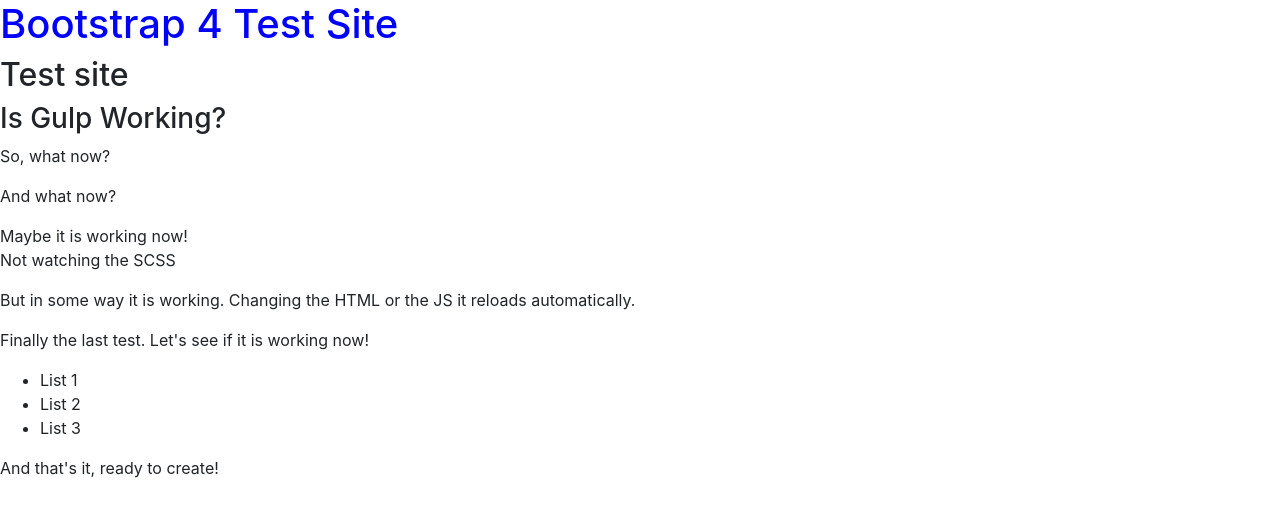
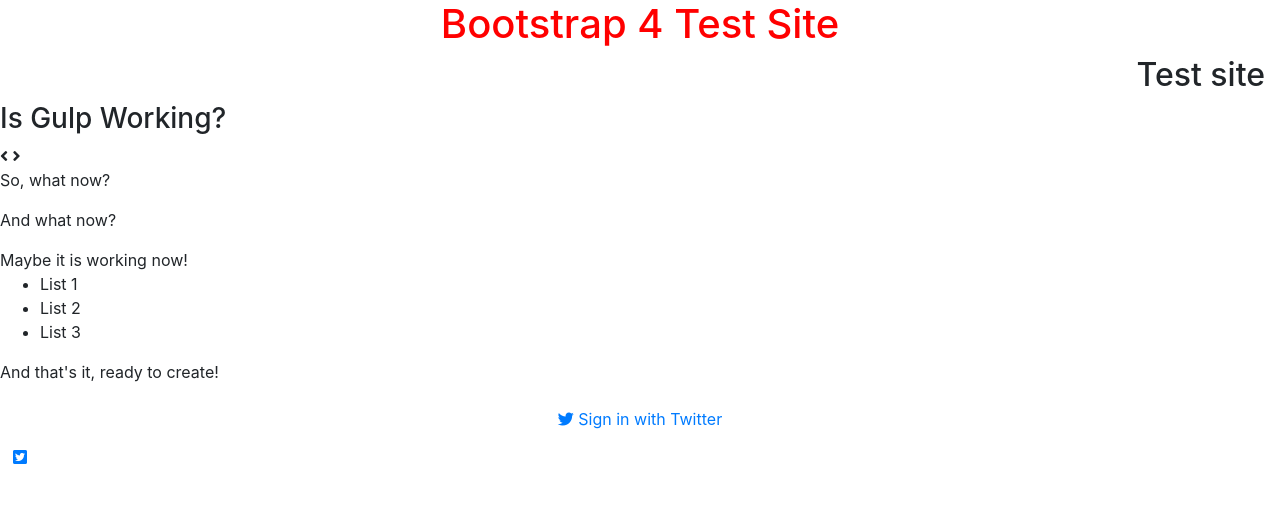
Before and after one commit to betocostadev/BS4_Tests, a website: page index.html in a window 1280 px wide. Drawn offline with nearby package versions, Linux system fonts and the light colour scheme.

Commit message:
changed for online bs4

```diff
--- a/css/styles.scss
+++ b/css/styles.scss
@@ -1,39 +1,27 @@
+body {
+  background-color: LightSalmon;
+}
+
+header {
+  background-color: SandyBrown;
+}
+
 h1 {
-  color: red;
-  font-size: 4rem;
-  &:hover {
-    color: blue;
-  }
+  color: darkgreen;
+  font-size: 3rem;
 }
 
 h2 {
-  font-size: 3rem;
-  background-color: lightblue;
-  &:hover {
-    background-color: blue;
-  }
-}
-
-h3 {
-  font-size: 2rem;
-  color: darkblue;
-}
-
-h4 {
-  color:darkgoldenrod;
+  font-size: 2.2rem;
+  color: darkolivegreen;
+  // &:hover {
+  //   background-color: blue;
+  // }
 }
 
 p {
-  font-size: 1.3rem;
-  margin: 2rem;
-  color: darkgoldenrod;
-  font-weight: bold;
-}
-
-span {
-  font-size: 1rem;
-  font-weight: bold;
-  font-style: italic;
+  font-size: 1.2rem;
+  line-height: 1.3rem;
 }
 
 ul {
@@ -42,9 +30,10 @@
   }
 }
 
-nav {
-  margin: 1rem;
+i {
+  font-size: 2.5rem;
 }
+
 // Fuck
 // Anything? What now?
 // Fuck it!
--- a/index.html
+++ b/index.html
@@ -4,35 +4,48 @@
   <meta charset="UTF-8">
   <meta name="viewport" content="width=device-width, initial-scale=1.0, shrink-to-fit=no">
   <meta http-equiv="X-UA-Compatible" content="ie=edge">
+
   <!-- Bootstrap CSS -->
-  <link rel="stylesheet" href="node_modules/bootstrap/dist/css/bootstrap.min.css">
-  <link rel="stylesheet" href="node_modules/font-awesome/css/font-awesome.min.css">
-  <link rel="stylesheet" href="node_modules/bootstrap-social/bootstrap-social.css">
+  <link rel="stylesheet" href="https://stackpath.bootstrapcdn.com/bootstrap/4.1.3/css/bootstrap.min.css" integrity="sha384-MCw98/SFnGE8fJT3GXwEOngsV7Zt27NXFoaoApmYm81iuXoPkFOJwJ8ERdknLPMO" crossorigin="anonymous">
+  <link rel="stylesheet" href="https://use.fontawesome.com/releases/v5.6.1/css/solid.css" integrity="sha384-aj0h5DVQ8jfwc8DA7JiM+Dysv7z+qYrFYZR+Qd/TwnmpDI6UaB3GJRRTdY8jYGS4" crossorigin="anonymous">
+  <link rel="stylesheet" href="https://use.fontawesome.com/releases/v5.6.1/css/brands.css" integrity="sha384-whKHCkwP9f4MyD1vda26+XRyEg2zkyZezur14Kxc784RxUU1E7HvWVYj9EoJnUV7" crossorigin="anonymous">
+  <link rel="stylesheet" href="https://use.fontawesome.com/releases/v5.6.1/css/fontawesome.css" integrity="sha384-WK8BzK0mpgOdhCxq86nInFqSWLzR5UAsNg0MGX9aDaIIrFWQ38dGdhwnNCAoXFxL" crossorigin="anonymous">
   <link rel="stylesheet" href="css/styles.css">
 
   <title>BS4 Tests</title>
 </head>
 <body>
   <main>
-    <h1>Bootstrap 4 Test Site</h1>
-    <h2>Test site</h2>
+    <header class="container-fluid">
+      <h1 class="text-center">Bootstrap 4 Test Site</h1>
+      <h2 class="text-right">Test site</h2>
+    </header>
+
     <h3>Is Gulp Working?</h3>
+    <i class="fas fa-angle-left"></i>
+    <i class="fas fa-angle-right"></i>
     <p>So, what now?</p>
     <p>And what now?</p><span> Maybe it is working now!</span>
-    <p>Not watching the SCSS</p>
-    <p>But in some way it is working. Changing the HTML or the JS it reloads automatically.</p>
-    <p>Finally the last test. Let's see if it is working now!</p>
     <ul>
       <li>List 1</li>
       <li>List 2</li>
       <li>List 3</li>
     </ul>
     <p>And that's it, ready to create!</p>
+
+    <a class="btn btn-block btn-social btn-twitter" href="#">
+      <i class="fab fa-twitter"></i> Sign in with Twitter
+    </a>
+    <a class="btn btn-social-icon btn-twitter" href="http://twitter.com">
+      <i class="fab fa-twitter-square"></i>
+    </a>
+
   </main>
-  	<!-- jQuery first, then Popper.js, then Bootstrap JS. -->
-	<script src="node_modules/jquery/dist/jquery.slim.min.js"></script>
-	<script src="node_modules/popper.js/dist/umd/popper.min.js"></script>
-  <script src="node_modules/bootstrap/dist/js/bootstrap.min.js"></script>
+
+    <!-- jQuery first, then Popper.js, then Bootstrap JS. -->
+  <script src="https://code.jquery.com/jquery-3.3.1.slim.min.js" integrity="sha384-q8i/X+965DzO0rT7abK41JStQIAqVgRVzpbzo5smXKp4YfRvH+8abtTE1Pi6jizo" crossorigin="anonymous"></script>
+  <script src="https://cdnjs.cloudflare.com/ajax/libs/popper.js/1.14.3/umd/popper.min.js" integrity="sha384-ZMP7rVo3mIykV+2+9J3UJ46jBk0WLaUAdn689aCwoqbBJiSnjAK/l8WvCWPIPm49" crossorigin="anonymous"></script>
+  <script src="https://stackpath.bootstrapcdn.com/bootstrap/4.1.3/js/bootstrap.min.js" integrity="sha384-ChfqqxuZUCnJSK3+MXmPNIyE6ZbWh2IMqE241rYiqJxyMiZ6OW/JmZQ5stwEULTy" crossorigin="anonymous"></script>
   <script src="js/scripts.js"></script>
 
 </body>
```
Also changed, not shown: dist/css/styles.css, dist/index.html.
